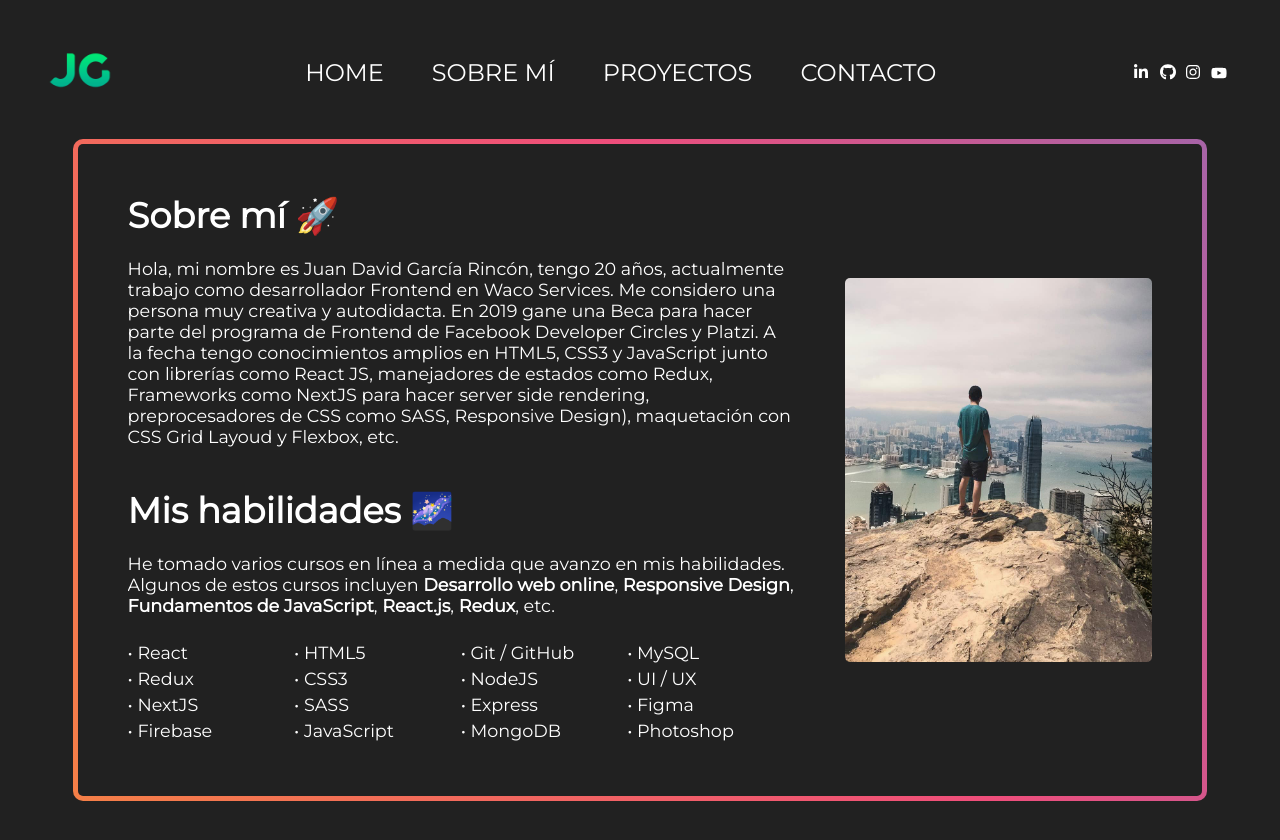
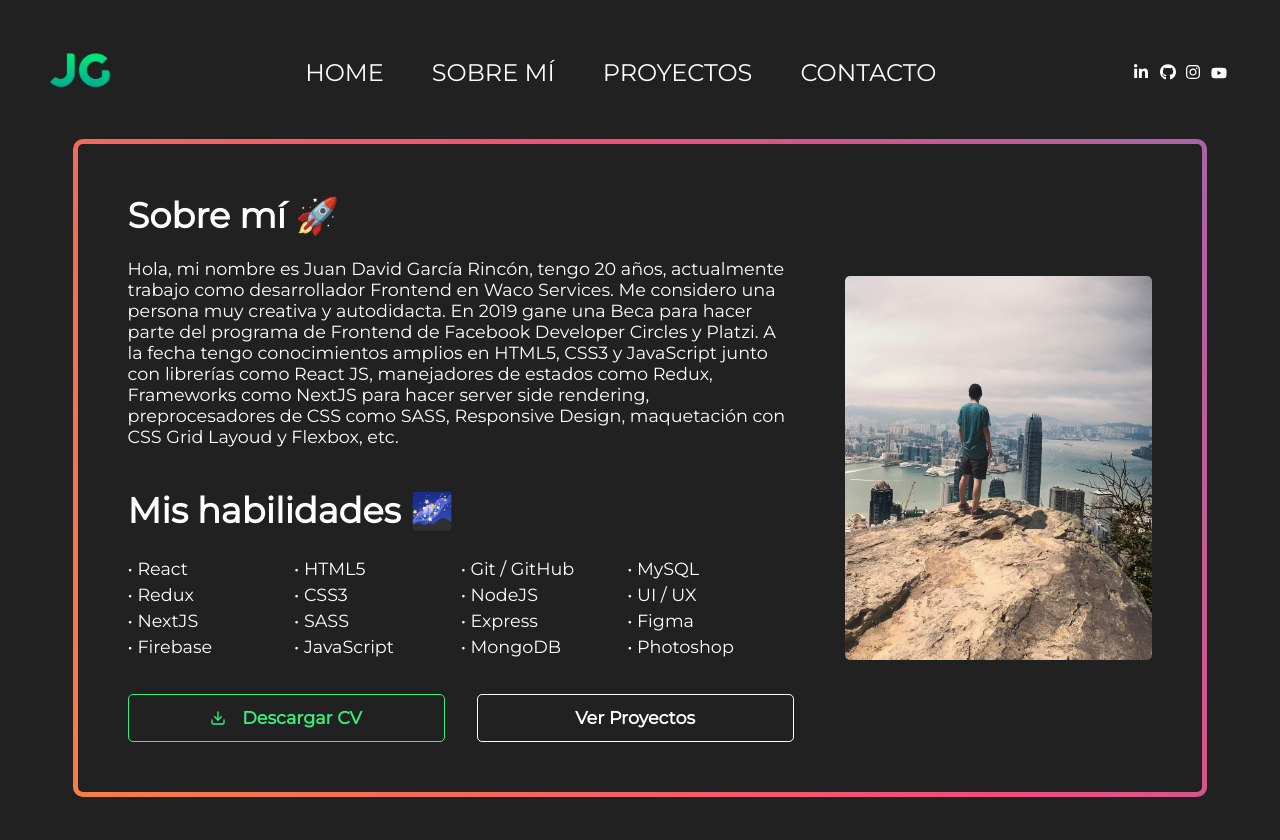
Before and after one commit to JuandaGarcia/JuandaGarcia.com, a React (Create React App) app: page /sobre-mi in a window 1280 px wide. Shown: the top 840 px of the page. Built offline with nearby package versions, Linux system fonts and the light colour scheme.

Commit message:
links about me

```diff
--- a/src/index.css
+++ b/src/index.css
@@ -1015,6 +1015,42 @@ path#f3-l9 {
 	font-size: 1.1rem;
 	align-items: center;
 	overflow: auto;
+}
+
+.sobre-mi-info__links {
+	display: grid;
+	grid-template-columns: 1fr 1fr;
+	grid-gap: 2rem;
+	margin-top: 2rem;
+	width: 100%;
+}
+
+.download-btn {
+	display: flex;
+	align-items: center;
+	justify-content: center;
+	padding: 0.7em 1em;
+	text-align: center;
+	font-weight: bold;
+	border: 1px solid #38ef7d;
+	color: #38ef7d;
+	border-radius: 5px;
+}
+
+.download-btn.white {
+	border: 1px solid #fff;
+	color: #fff;
+}
+
+.download-icon {
+	width: 1rem;
+	height: 1rem;
+	display: inline-block;
+	background-image: url('/icons/download.svg');
+	background-position: center;
+	background-repeat: no-repeat;
+	background-size: cover;
+	margin-right: 1rem;
 }
 
 .list-info-sobremi {
@@ -1492,6 +1528,12 @@ path#f3-l9 {
 		width: 30em;
 	}
 
+	.sobre-mi-info__links {
+		grid-template-columns: 1fr;
+		grid-template-rows: auto auto;
+		width: 100%;
+	}
+
 	.contenedor-hosting img {
 		width: 50%;
 		position: initial;
--- a/src/pages/SobreMi.js
+++ b/src/pages/SobreMi.js
@@ -1,4 +1,5 @@
 import React from 'react'
+import { Link } from 'react-router-dom'
 // import me from '../img/me.jpg'
 
 function SobreMi() {
@@ -20,64 +21,13 @@ function SobreMi() {
 							en HTML5, CSS3 y JavaScript junto con librerías como React JS,
 							manejadores de estados como Redux, Frameworks como NextJS para
 							hacer server side rendering, preprocesadores de CSS como SASS,
-							Responsive Design), maquetación con CSS Grid Layoud y Flexbox,
-							etc.
+							Responsive Design, maquetación con CSS Grid Layoud y Flexbox, etc.
 						</p>
 						<br />
 						<br />
 						<h1>
 							Mis habilidades <>🌌</>
 						</h1>
-						<br />
-						<p>
-							He tomado varios cursos en línea a medida que avanzo en mis
-							habilidades. Algunos de estos cursos incluyen{' '}
-							<a
-								className="noSelect"
-								target="_blank"
-								rel="noopener noreferrer"
-								href="https://platzi.com/clases/html5-css3/"
-							>
-								<strong>Desarrollo web online</strong>
-							</a>
-							{''},{' '}
-							<a
-								className="noSelect"
-								target="_blank"
-								rel="noopener noreferrer"
-								href="https://platzi.com/clases/responsive-design/"
-							>
-								<strong>Responsive Design</strong>
-							</a>
-							{''},{' '}
-							<a
-								className="noSelect"
-								target="_blank"
-								rel="noopener noreferrer"
-								href="https://platzi.com/clases/fundamentos-javascript/"
-							>
-								<strong>Fundamentos de JavaScript</strong>
-							</a>
-							{''},{' '}
-							<a
-								className="noSelect"
-								target="_blank"
-								rel="noopener noreferrer"
-								href="https://platzi.com/clases/react/"
-							>
-								<strong>React.js</strong>
-							</a>
-							{''},{' '}
-							<a
-								className="noSelect"
-								target="_blank"
-								rel="noopener noreferrer"
-								href="https://platzi.com/clases/redux/"
-							>
-								<strong>Redux</strong>
-							</a>
-							{''}, etc.
-						</p>
 						<br />
 						<div className="list-info-sobremi">
 							<ul>
@@ -105,6 +55,18 @@ function SobreMi() {
 								<li>• Photoshop</li>
 							</ul>
 						</div>
+						<div className="sobre-mi-info__links">
+							<a
+								className="download-btn"
+								href="/docs/cv-juan-garcia.pdf"
+								download
+							>
+								<span className="download-icon"></span>Descargar CV
+							</a>
+							<Link className="download-btn white" to="/proyectos">
+								Ver Proyectos
+							</Link>
+						</div>
 					</div>
 					<div className="sobre-mi-img">
 						<img src="/img/me.jpg" /* {me} */ alt="Juanda Garcia" />
```
Also changed, not shown: public/icons/download.svg (added), 1 other file (tests, documents, lock files or other folders).
